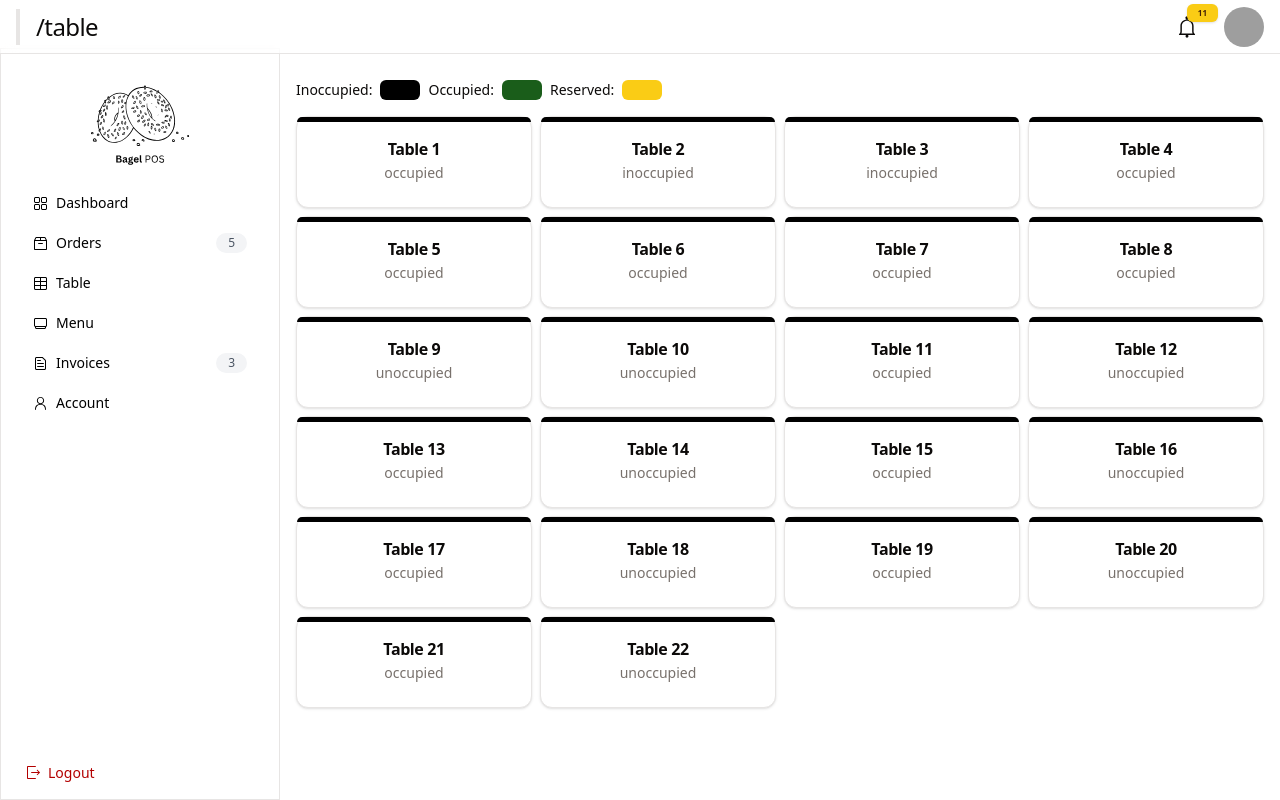
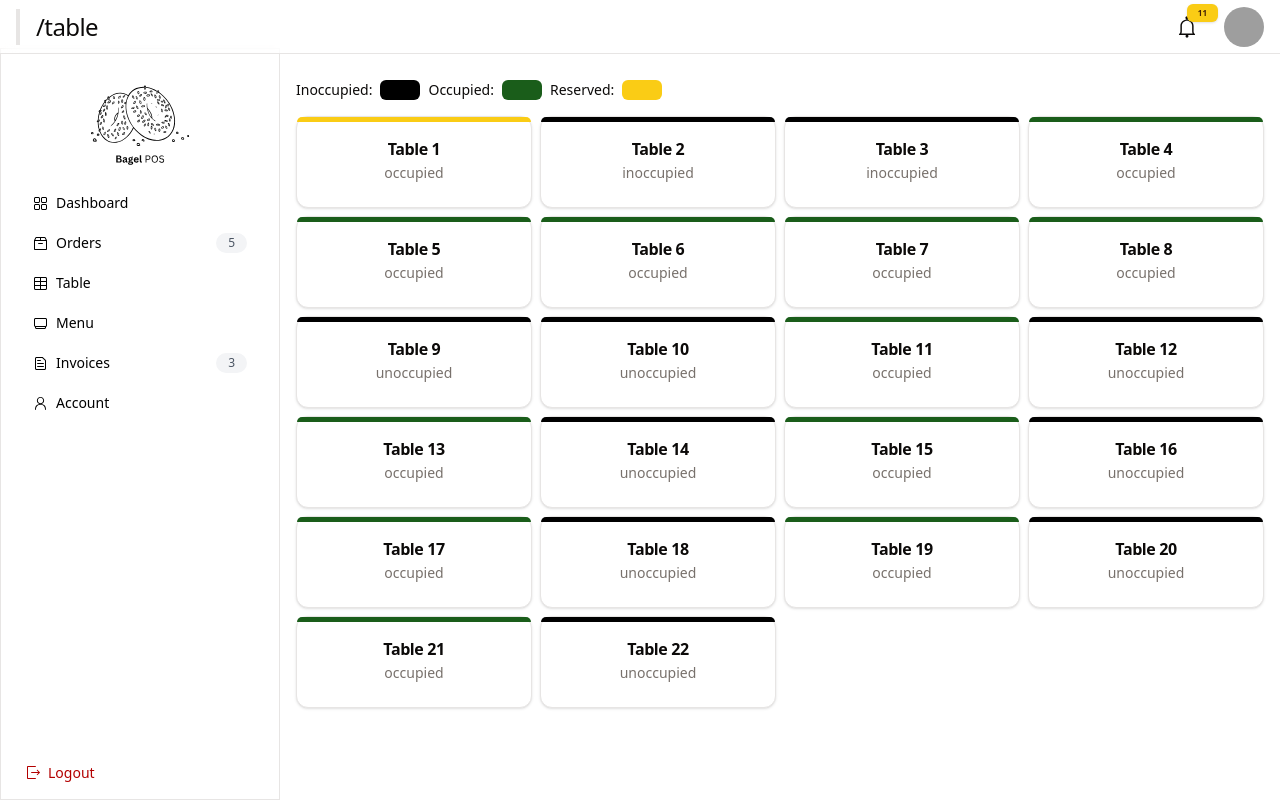
Before and after one commit to panhabot/bagel-pos-frontend, a React (Vite) app: page /#/table in a window 1280 px wide. Built offline with nearby package versions, Linux system fonts and the light colour scheme; grey boxes are pictures that could not be loaded.

Commit message:
fix: color card

```diff
--- a/src/components/TableCard.tsx
+++ b/src/components/TableCard.tsx
@@ -12,14 +12,14 @@ export const TableCard: React.FC<Props> = ({ item }) => {
     if (item.reservation.length) {
       return "bg-[#facc15]";
     }
-    return item.status === "occupied" ? "bg-[#1a5d1a]" : "bg-black]";
+    return item.status === "occupied" ? "bg-[#1a5d1a]" : "bg-[black]";
   }, [item]);
   return (
     <Sheet>
       <SheetTrigger className=" col-span-1">
         <Card className="relative">
           <div
-            className={`absolute h-[5px] left-0 top-0 w-full rounded-tr-lg rounded-tl-lg  bg-black ${bgColor}`}
+            className={`absolute h-[5px] left-0 top-0 w-full rounded-tr-lg rounded-tl-lg  ${bgColor}`}
           ></div>
 
           <CardHeader className="">
```
